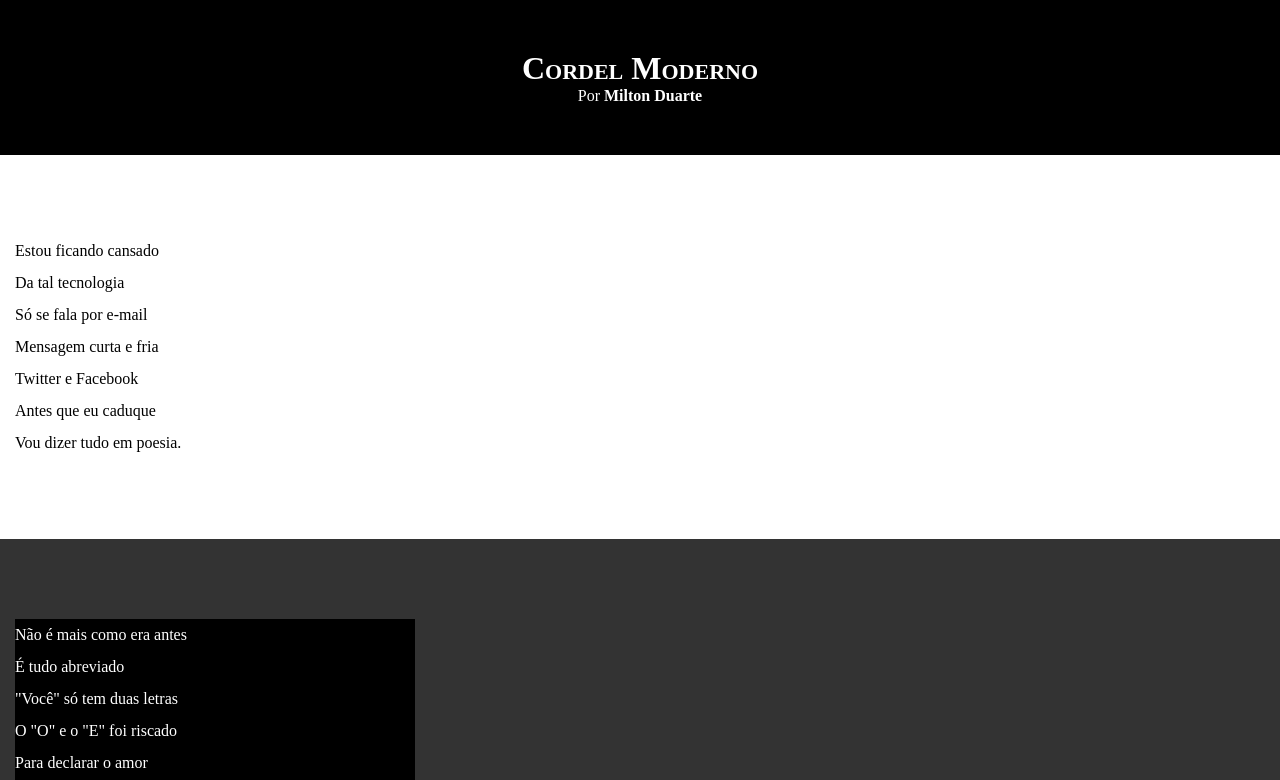
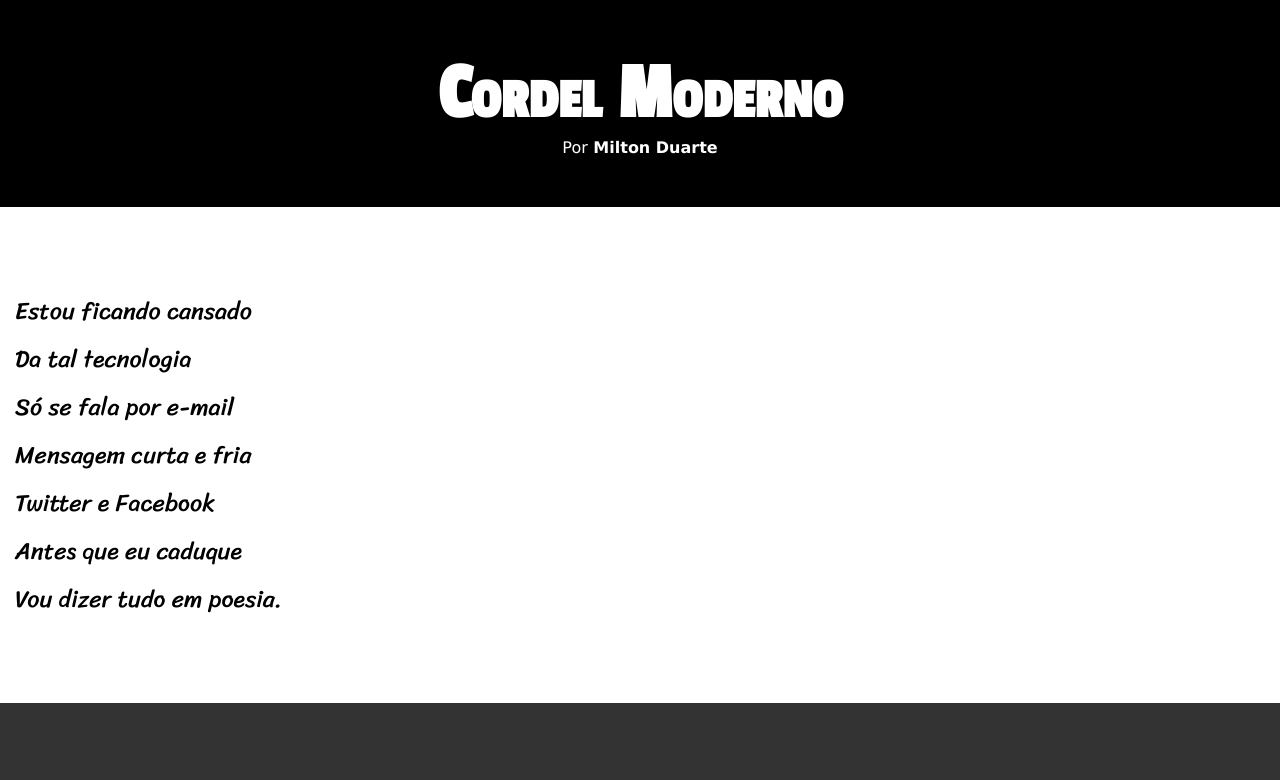
Before and after one commit to Iann-Lucas/Html-Css, a plain HTML site: page Módulo 3/desafios/index.html in a window 1280 px wide. Shown: the top 780 px of the page. Drawn offline with Linux system fonts and the light colour scheme.

Commit message:
Atualizei o projeto cordel

```diff
--- a/Módulo 3/desafios/estilo/style.css
+++ b/Módulo 3/desafios/estilo/style.css
@@ -1,13 +1,27 @@
 @charset "UTF-8";
+
+
+@import url('https://fonts.googleapis.com/css2?family=Passion+One&display=swap');
+
+@import url('https://fonts.googleapis.com/css2?family=Sriracha&display=swap');
+
+:root {
+    --fonte1: Verdana, Geneva, Tahoma, sans-serif;
+    --fonte2: "Passion One", sans-serif;
+    --fonte3: "Sriracha", cursive;
+}
 
 * {
     margin: 0px;
     padding: 0px;
+    font-size: 1em;
 }
 
 html, body {
     background-color: darkgrey;
     min-height: 100vh;
+    font-family: var(--fonte1);
+
 }
 
 header {
@@ -19,6 +33,9 @@ header {
 header > h1 {
     padding-top: 50px;
     font-variant: small-caps;
+    font-family: var(--fonte2);
+    font-size: 10vh;
+    font-style: normal;
 }
 
 header > p {
@@ -40,6 +57,8 @@ section {
     padding-bottom: 10vh;
     line-height: 2em;
     padding-left: 15px;
+    font-family: var(--fonte3);
+    font-size: 3vh;
 }
 
 section.normal {
```
